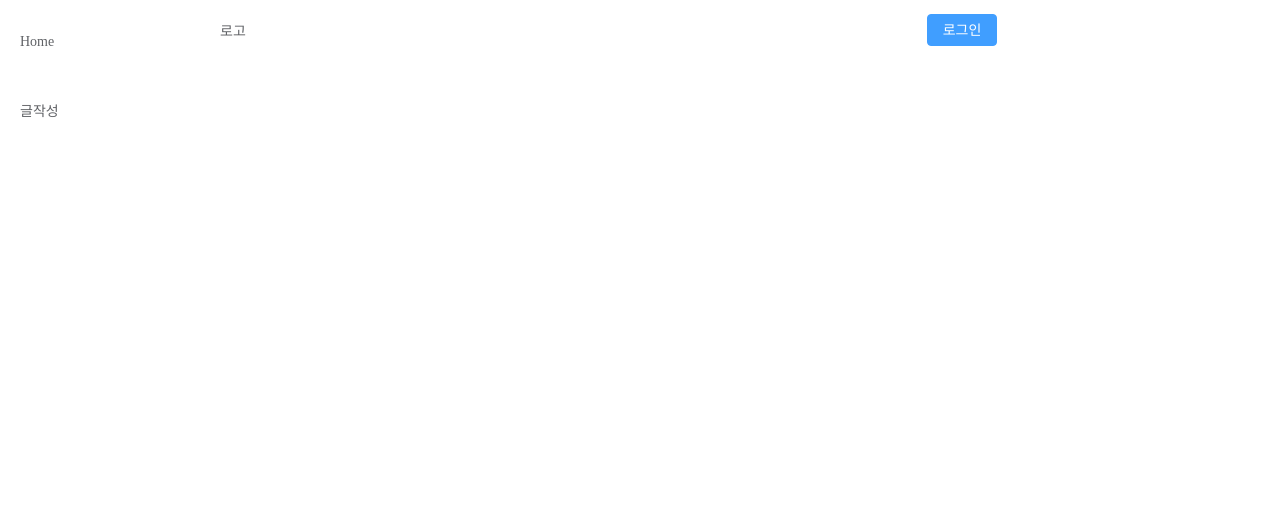
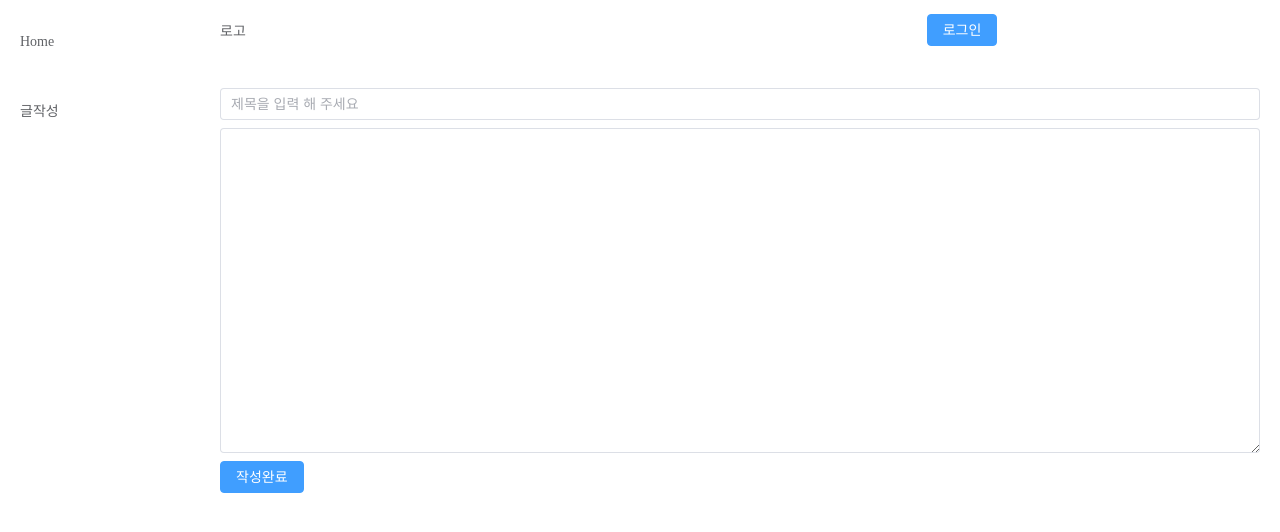
Before and after one commit to w32807/Community, a Vue app in the folder front/: page /read in a window 1280 px wide. Before the commit this address had no page. Shown: the top 532 px of the page. Built offline with nearby package versions, Linux system fonts and the light colour scheme.

Commit message:
1. BoardReadView.vue 추가

```diff
--- a/front/src/router/index.ts
+++ b/front/src/router/index.ts
@@ -1,6 +1,7 @@
 import { createRouter, createWebHistory } from "vue-router";
 import HomeView from "../views/HomeView.vue";
-import WriteView from "../views/WriteView.vue";
+import BoardWriteView from "../views/BoardWriteView.vue";
+import BoardReadView from "../views/BoardReadView.vue";
 import LoginView from "../views/LoginView.vue";
 import store from "../store";
 import { ElStep } from "element-plus";
@@ -16,8 +17,14 @@ const router = createRouter({
     {
       path: "/write",
       name: "write",
-      component: WriteView,
+      component: BoardWriteView,
       meta: { authorization: true }
+    },
+    {
+      path: "/read",
+      name: "read",
+      component: BoardReadView,
+      props: true // true로 설정하여 데이터를 전달 받을 수 있다.
     },
     {
       path: "/login",
--- /dev/null
+++ b/front/src/views/BoardReadView.vue
@@ -0,0 +1,29 @@
+<script setup lang="ts">
+import {onMounted, ref} from "vue";
+import axios from "../config/axios-config";
+// useRoute랑 useRouter랑 다르다.
+import {useRoute, useRouter} from "vue-router";
+
+const title = ref("");
+const content = ref("");
+const route = useRoute();
+const router = useRouter();
+
+readBoard(route.query.boardId as string)
+
+function readBoard (boardId:string){
+    console.log(boardId);
+}
+
+</script>
+
+<template>
+    <div>
+        <el-input class="mt-2" v-model="title" placeholder="제목을 입력 해 주세요"/>
+        <el-input class="mt-2" v-model="content" type="textarea" rows="15"/>
+        <el-button class="mt-2" type="primary" @click="write()">작성완료</el-button>
+    </div>
+</template>
+
+<style>
+</style>
--- a/front/src/views/HomeView.vue
+++ b/front/src/views/HomeView.vue
@@ -1,10 +1,12 @@
 <script setup lang="ts">
 import {ref} from "vue";
-import {Search} from '@element-plus/icons-vue'
+import {Search} from '@element-plus/icons-vue';
+import {useRouter} from "vue-router";
 import axios from "../config/axios-config";
 
 // ref로 감싸서 반응형 데이터로 취급한다.
-const boards = ref([] as any);
+const router = useRouter();
+const boards = ref([]);
 const pageNumber = ref(1);
 const pageSize = ref(0);
 const totalSize = ref(0);
@@ -41,6 +43,11 @@ function getBoardsWithCondition(){
     getBoards();
 }
 
+function readBoard(row:any){
+    console.log(row.id)
+    router.push({name: "read", query:{boardId: row.id}});
+}
+
 </script>
 <!--
     [[element-plus에서 속성, 이벤트, 메소드 적용하기]]
@@ -75,7 +82,7 @@ function getBoardsWithCondition(){
                 </el-input>
             </el-col>
         </el-row>
-        <el-table class="mt-2" :data="boards" border style="width: 100%">
+        <el-table class="mt-2" :data="boards" border style="width: 100%" @row-click="readBoard">
             <el-table-column prop="id" label="글번호" header-align="center" align="center" width="100"/>
             <el-table-column prop="title" label="제목" header-align="center"/>
             <el-table-column prop="regDate" label="등록일" header-align="center" align="center" width="200"/>
```
